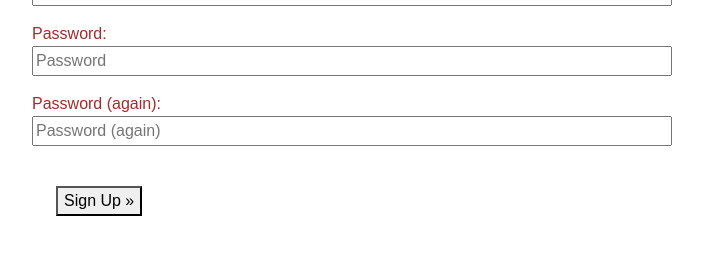
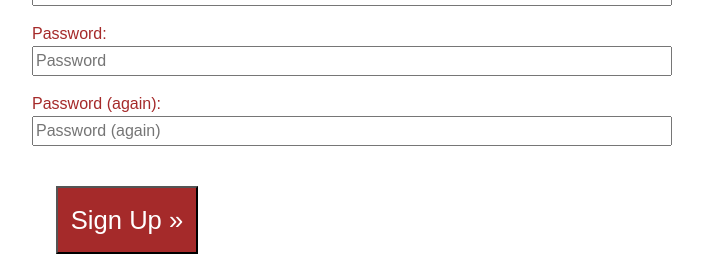
Before and after one commit to culanomeara/adventureswithwood, a Django app: page /accounts/signup/ in a window 1280 px wide. Shown: the part 534-812 px from the top of the page, without its empty margins (288-991 px from the left). Before the commit the page ends 750 px from the top, so only its background shows below. Run offline with Django 3.2, Linux system fonts and the light colour scheme; some web fonts are replaced.

Commit message:
Add button styling

```diff
--- a/static/css/style.css
+++ b/static/css/style.css
@@ -149,12 +149,17 @@ body {
     font-size: 1.6rem;
 }
 
-.hero-flash {
+.hero-flash,
+.button {
     padding: 0.8rem;
     color: white;
     font-weight: 150;
     font-size: 1.6rem;
     background-color: #a52a2a;
+}
+
+.button {
+    align-self: center;
 }
 
 .proj {
@@ -175,25 +180,8 @@ body {
     transform: scale(1.1);
 }
 
-/* .signup {
-    background-color: rgb(248,249,250);
-    min-height: 75vh;
-} */
-
 .signup input,
 .create_p input,
 .login input {
     width: 100%;
 }
-/*
-#signup_form,
-#login_form,
-#create_p_form {
-    display: grid;
-    align-items: center;
-}
-
-.form_container {
-    box-shadow: 0 3rem 6rem rgb(0 0 0 / 30%);
-    width: 80%;
-} */
--- a/templates/account/login.html
+++ b/templates/account/login.html
@@ -18,7 +18,7 @@
       {% if redirect_field_value %}
       <input type="hidden" name="{{ redirect_field_name }}" value="{{ redirect_field_value }}" />
       {% endif %}
-      <button class="primaryAction" type="submit">{% trans "Sign In" %}</button>
+      <button class="primaryAction button" type="submit">{% trans "Sign In" %}</button>
     </form>
   </div>
 </div>
--- a/templates/account/logout.html
+++ b/templates/account/logout.html
@@ -15,7 +15,7 @@
     {% if redirect_field_value %}
     <input type="hidden" name="{{ redirect_field_name }}" value="{{ redirect_field_value }}" />
     {% endif %}
-    <button type="submit">{% trans 'Sign Out' %}</button>
+    <button class="button" type="submit">{% trans 'Sign Out' %}</button>
   </form>
 </div>
 
--- a/templates/account/signup.html
+++ b/templates/account/signup.html
@@ -17,7 +17,7 @@
       {% if redirect_field_value %}
       <input type="hidden" name="{{ redirect_field_name }}" value="{{ redirect_field_value }}" />
       {% endif %}
-      <button class="submit-btn m-4" type="submit">{% trans "Sign Up" %} &raquo;</button>
+      <button class="submit-btn m-4 button" type="submit">{% trans "Sign Up" %} &raquo;</button>
     </form>
   </div>
 </div>
```
